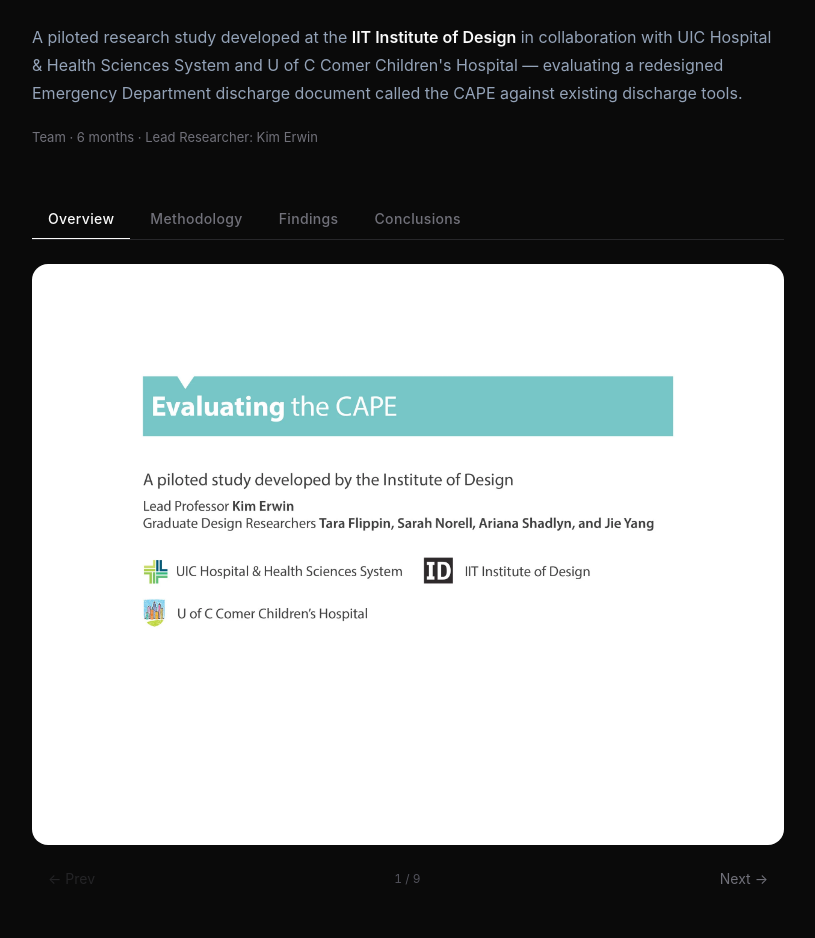
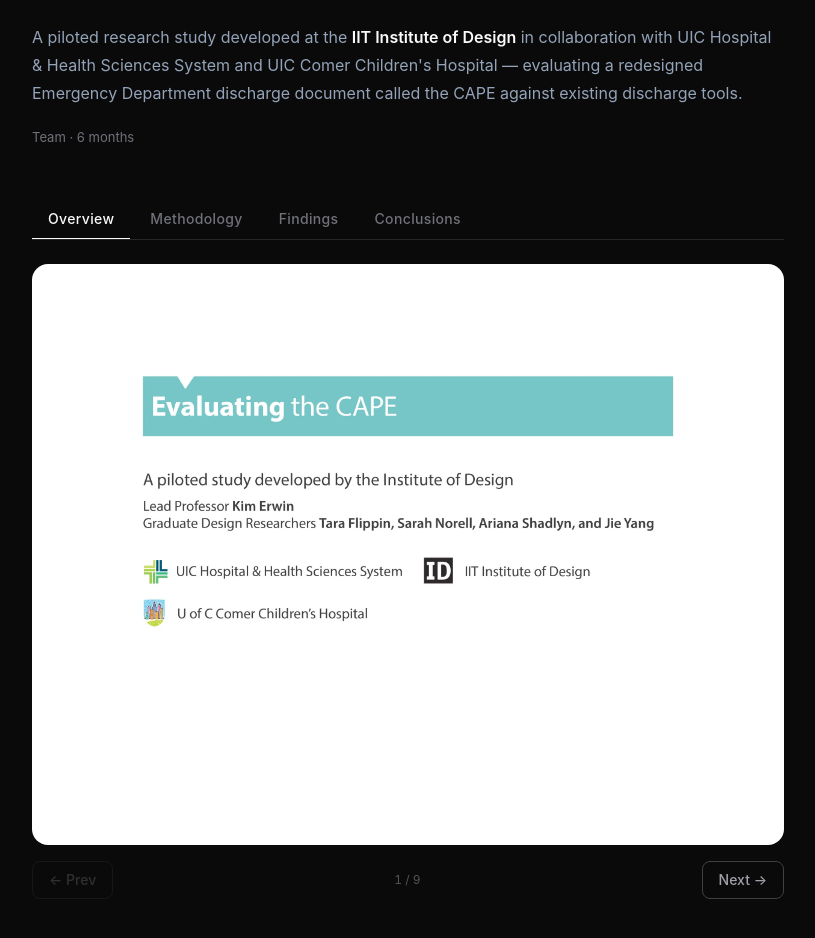
Before and after one commit to JYtheSang/Porforlio-Website, a Next.js app: page /discharge-doc-evaluation in a window 1280 px wide. Shown: the part 220-1158 px from the top of the page, without its empty margins (232-1047 px from the left). Built offline with nearby package versions, Linux system fonts and the light colour scheme.

Commit message:
UXR project improvements

```diff
--- a/src/app/discharge-doc-evaluation/CapeGallery.tsx
+++ b/src/app/discharge-doc-evaluation/CapeGallery.tsx
@@ -61,7 +61,7 @@
         <button
           onClick={() => setSlideIdx(i => Math.max(0, i - 1))}
           disabled={slideIdx === 0}
-          className="px-4 py-2 text-sm text-[#71717a] hover:text-[#fafafa] disabled:opacity-25 disabled:cursor-not-allowed transition-colors"
+          className="flex items-center gap-2 px-4 py-2 rounded-lg border border-[#3f3f46] text-sm font-medium text-[#a1a1aa] hover:text-[#fafafa] hover:border-[#71717a] disabled:opacity-25 disabled:cursor-not-allowed transition-colors"
         >
           ← Prev
         </button>
@@ -69,11 +69,19 @@
           {slideIdx + 1} / {total}
         </span>
         <button
-          onClick={() => setSlideIdx(i => Math.min(total - 1, i + 1))}
-          disabled={slideIdx === total - 1}
-          className="px-4 py-2 text-sm text-[#71717a] hover:text-[#fafafa] disabled:opacity-25 disabled:cursor-not-allowed transition-colors"
+          onClick={() => {
+            if (slideIdx < total - 1) {
+              setSlideIdx(i => i + 1)
+            } else if (activeSection < sections.length - 1) {
+              goTo(activeSection + 1)
+            }
+          }}
+          disabled={slideIdx === total - 1 && activeSection === sections.length - 1}
+          className="flex items-center gap-2 px-4 py-2 rounded-lg border border-[#3f3f46] text-sm font-medium text-[#a1a1aa] hover:text-[#fafafa] hover:border-[#71717a] disabled:opacity-25 disabled:cursor-not-allowed transition-colors"
         >
-          Next →
+          {slideIdx === total - 1 && activeSection < sections.length - 1
+            ? `${sections[activeSection + 1].label} →`
+            : "Next →"}
         </button>
       </div>
     </div>
--- a/src/app/discharge-doc-evaluation/page.tsx
+++ b/src/app/discharge-doc-evaluation/page.tsx
@@ -20,10 +20,10 @@
         </div>
         <p>
           A piloted research study developed at the <strong className="text-[#fafafa] font-semibold">IIT Institute of Design</strong> in collaboration
-          with UIC Hospital & Health Sciences System and U of C Comer Children&apos;s Hospital — evaluating a redesigned
+          with UIC Hospital & Health Sciences System and UIC Comer Children&apos;s Hospital — evaluating a redesigned
           Emergency Department discharge document called the CAPE against existing discharge tools.
         </p>
-        <p className="text-[13px] text-[#71717a]">Team · 6 months · Lead Researcher: Kim Erwin</p>
+        <p className="text-[13px] text-[#71717a]">Team · 6 months</p>
       </div>
 
       <CapeGallery />
```
